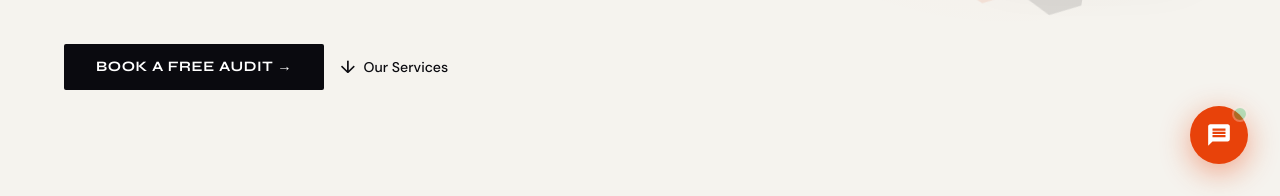
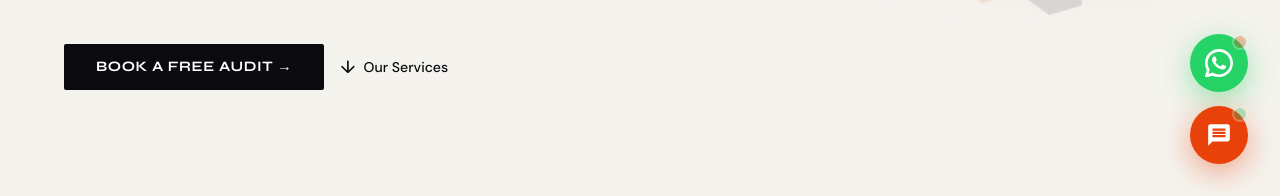
Before and after one commit to Prashantupreti15/nexustech-website, a plain HTML site: page index.html in a window 1280 px wide. Shown: the part 604-800 px from the top of the page. Drawn offline with Linux system fonts and the light colour scheme.

Commit message:
Update index.html

```diff
--- a/index.html
+++ b/index.html
@@ -555,6 +555,28 @@
     animation: fadeIn 0.3s ease;
   }
 
+  /* WHATSAPP BUTTON */
+  .wa-toggle {
+    position: fixed; bottom: 6.5rem; right: 2rem;
+    width: 58px; height: 58px;
+    background: #25D366;
+    border-radius: 50%;
+    display: flex; align-items: center; justify-content: center;
+    box-shadow: 0 8px 30px rgba(37,211,102,0.45);
+    z-index: 999;
+    transition: transform 0.2s, background 0.2s;
+    text-decoration: none;
+    cursor: none;
+  }
+  .wa-toggle:hover { transform: scale(1.1); background: #128C7E; }
+  .wa-toggle svg { width: 28px; height: 28px; }
+  .wa-badge {
+    position: absolute; top: 0; right: 0;
+    width: 16px; height: 16px; background: #e8420a;
+    border-radius: 50%; border: 2px solid var(--bg);
+    animation: blink 2s ease-in-out infinite;
+  }
+
   /* Responsive */
   @media (max-width: 900px) {
     nav { padding: 1.2rem 1.5rem; }
@@ -833,7 +855,7 @@
   <div class="contact-grid" style="margin-top:3rem;">
     <div class="contact-item">
       <div class="contact-icon">📞</div>
-      <div class="contact-text">+1 (647) 555-0199</div>
+      <div class="contact-text">+1 (647) 295-2415</div>
     </div>
     <div class="contact-item">
       <div class="contact-icon">✉️</div>
@@ -850,6 +872,15 @@
   <div>© 2025 NexusTech IT Solutions Inc. — Mississauga, Ontario</div>
   <div><a href="#">Privacy Policy</a> &nbsp;·&nbsp; <a href="#">Terms of Service</a></div>
 </footer>
+
+<!-- ========== WHATSAPP BUTTON ========== -->
+<a class="wa-toggle" href="https://wa.me/16472952415?text=Hi%20NexusTech%2C%20I%27m%20interested%20in%20your%20IT%20services%20and%20would%20like%20to%20know%20more." target="_blank" rel="noopener" title="Chat on WhatsApp">
+  <svg viewBox="0 0 24 24" xmlns="http://www.w3.org/2000/svg">
+    <path fill="white" d="M17.472 14.382c-.297-.149-1.758-.867-2.03-.967-.273-.099-.471-.148-.67.15-.197.297-.767.966-.94 1.164-.173.199-.347.223-.644.075-.297-.15-1.255-.463-2.39-1.475-.883-.788-1.48-1.761-1.653-2.059-.173-.297-.018-.458.13-.606.134-.133.298-.347.446-.52.149-.174.198-.298.298-.497.099-.198.05-.371-.025-.52-.075-.149-.669-1.612-.916-2.207-.242-.579-.487-.5-.669-.51-.173-.008-.371-.01-.57-.01-.198 0-.52.074-.792.372-.272.297-1.04 1.016-1.04 2.479 0 1.462 1.065 2.875 1.213 3.074.149.198 2.096 3.2 5.077 4.487.709.306 1.262.489 1.694.625.712.227 1.36.195 1.871.118.571-.085 1.758-.719 2.006-1.413.248-.694.248-1.289.173-1.413-.074-.124-.272-.198-.57-.347z"/>
+    <path fill="white" d="M12 0C5.373 0 0 5.373 0 12c0 2.123.554 4.118 1.528 5.845L.057 23.428a.75.75 0 00.915.915l5.624-1.472A11.953 11.953 0 0012 24c6.627 0 12-5.373 12-12S18.627 0 12 0zm0 21.75a9.704 9.704 0 01-4.964-1.362l-.355-.212-3.68.963.983-3.595-.232-.37A9.712 9.712 0 012.25 12C2.25 6.615 6.615 2.25 12 2.25S21.75 6.615 21.75 12 17.385 21.75 12 21.75z"/>
+  </svg>
+  <div class="wa-badge"></div>
+</a>
 
 <!-- ========== CHATBOT ========== -->
 <button class="chat-toggle" onclick="toggleChat()" id="chatToggle">
```
